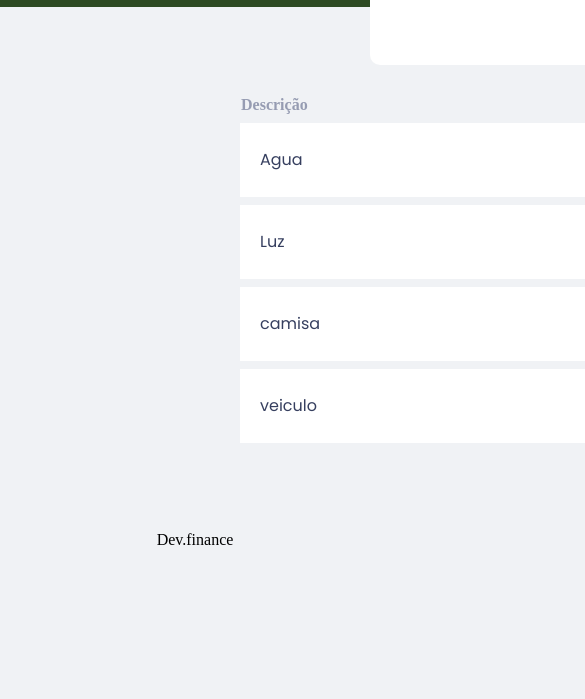
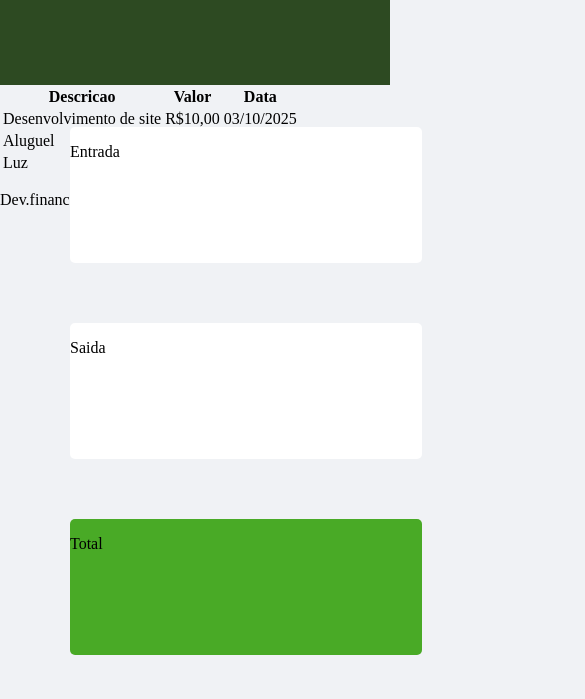
Before and after one commit to cauan-oss/key_of_linux, a plain HTML site: page wallet-dev.finance/front/index.html in a window 390 px wide. Shown: the part 153-852 px from the top of the page, 585 px wide, since content can reach past the window. Drawn offline with Linux system fonts and the light colour scheme.

Commit message:
responsividade

```diff
--- a/wallet-dev.finance/front/index.html
+++ b/wallet-dev.finance/front/index.html
@@ -5,63 +5,74 @@
     <meta charset="UTF-8">
     <meta name="viewport" content="width=device-width, initial-scale=1.0">
     <link rel="stylesheet" href="style.css">
-    <link rel="preconnect" href="https://fonts.googleapis.com">
-    <link rel="preconnect" href="https://fonts.gstatic.com" crossorigin>
-    <link
-        href="https://fonts.googleapis.com/css2?family=Poppins:ital,wght@0,100;0,400;0,700;1,100;1,400;1,700&display=swap"
-        rel="stylesheet">
-    <title>Finance</title>
+    <title>Document</title>
 </head>
 
 <body>
-    <header id="cabecalho">
+    <header id="titulo">
         <h1>dev.finance</h1>
     </header>
-
-    <div id="engloba">
-        <div class="receita">Entrada</div>
-        <div class="receita">Saidas</div>
-        <div class="receita-total">Total</div>
+    <section id="receita">
+        <div class="fluxo">
+            <p>Entrada</p>
         </div>
-
-    <main id="conteudo-principal">
+        <div class="fluxo">
+            <p>Saida</p>
+        </div>
+        <div class="fluxo-dois">
+            <p>
+                Total
+            </p>
+        </div>
+    </section>
     <table id="tabela">
-            <thead id="head-table">
+        <thead>
             <tr>
-                    <th>Descrição</th>
-                    <th>valor</th>
+                <th>Descricao</th>
+                <th>Valor</th>
                 <th>Data</th>
             </tr>
         </thead>
         <tbody>
-                <tr class="linha">
-                    <td>Agua</td>
-                    <td>R$200</td>
-                     <td>02/02/2025</td>
+            <tr>
+                <td>
+                    Desenvolvimento de site
+                </td>
+                <td>
+                    R$10,00
+                </td>
+                <td>
+                    03/10/2025
+                </td>
+
             </tr>
-                 <tr class="linha">
-                    <td>Luz</td>
-                    <td>R$200</td>
-                    <td>02/02/2025</td>
+            <tr>
+                <td>
+                    Aluguel
+                </td>
+                <td>
+                    R$10,00
+                </td>
+                <td>
+                    03/10/2025
+                </td>
             </tr>
-                <tr class="linha">
-                    <td>camisa</td>
-                    <td>R$200</td>
-                    <td>02/02/2025</td>
-                </tr>
-                <tr class="linha">
-                    <td>veiculo</td>
-                    <td>R$200</td>
-                    <td>02/02/2025</td>
+            <tr>
+                <td>
+                    Luz
+                </td>
+                <td>
+                    R$10,00
+                </td>
+                <td>
+                    03/10/2025
+                </td>
             </tr>
         </tbody>
     </table>
-
-    </main>
-
-
-    <footer id="rodape">Dev.finance</footer>
-
+    <footer>
+        <p>Dev.finance</p>
+    </footer>
 </body>
 
 </html>
--- a/wallet-dev.finance/front/style.css
+++ b/wallet-dev.finance/front/style.css
@@ -1,109 +1,74 @@
 body {
-    margin: 0;
-    padding: 0;
+    margin: 0px;
+    padding: 0px;
+    box-sizing: border-box;
     background-color: #F0F2F5;
 }
 
-#cabecalho {
+#titulo {
+    display: flex;
+    justify-content: center;
     background-color: #2D4A22;
-    padding: 40px;
+    height: 238px;
+    color: white;
+    position: relative;
     width: 100%;
-    height: 238;
-}
-
-.receita {
-    width: 352px;
-    height: 138px;
-    border-radius: 10px;
-    background-color: #ffff;
-    padding: 10px;
-    margin: 10px;
-    color: #363F5F;
-    margin-left: 20px;
-    font-family: Poppins;
 
 }
 
-.receita-total {
+#receita {
+    display: flex;
+    position: absolute;
+    flex-direction: row;
+    z-index: 100px;
+    top: 120px;
+    left: 350px;
+}
+
+.fluxo {
+    margin: 30px;
     width: 352px;
-    height: 138px;
-    border-radius: 10px;
-    background-color: #49AA26;
-    padding: 10px;
-    margin: 10px;
-    color: white;
-    margin-left: 20px;
+    height: 136px;
+    background-color: rgb(255, 255, 255);
+    border-radius: 5px;
 
 }
 
-#engloba {
-    display: flex;
-    justify-content: center;
-    top: 50px;
-    position: absolute;
-    left: 350px;
-}
-
-h1 {
-    top: 10px;
-}
-
-#conteudo-principal {
-    margin: 40px;
-    width: 1440px;
-    height: 324px;
-}
-
-/* .linha {
-    background-color: red;
-    padding: 25px;
-} */
-
-.extrato {
-    background-color: hsl(0, 37%, 56%);
-    padding: 20px;
-    margin: 10px;
-    border-radius: 10px;
-}
-
-
-
-#tabela {
-    margin-top: 50px;
-    width: 100%;
-    padding: 30px;
-    padding-left: 200px;
-    border-spacing: 0 0.5rem;
-    text-align: left;
-    border-radius: 10px;
+.fluxo-dois {
+    margin: 30px;
+    width: 352px;
+    height: 136px;
+    background-color: #49AA26;
+    border-radius: 5px;
 
 }
 
-table th {
-   color: #969CB2;
-}
-table td{
-    padding: 20px;
-    background: white;
-    width: 1120px;
-    height: 34px;
-    color: #363F5F;
-    font-family: Poppins;
+@media screen and (max-width: 1634px) {
+    #receita {
+        display: flex;
+        position: absolute;
+        left: 80px;
+    }
 
 }
 
- #rodape {
-    margin: 150px;
+@media (max-width: 1351px) {
+    #receita {
+        display: flex;
+        top: 250px;
+        flex-direction: column;
+    }
+   #titulo {
     display: flex;
     justify-content: center;
+    align-items: center;
+   }
 }
-
-/* .centraliza {
-    display: flex;
-    justify-content: center;
-} */
-
-.elemento1 {
-    display: flex;
-    justify-content: center;
+@media screen and (max-width: 484px) {
+    #receita {
+        display: flex;
+        flex-direction: column;
+        top:250px;
+        left: 40px;
+    }
 }
```
Also changed, not shown: wallet-dev.finance/img/Nelson.jpeg (added), 1 other file. Lines whose indentation alone changed are shown as unchanged.
